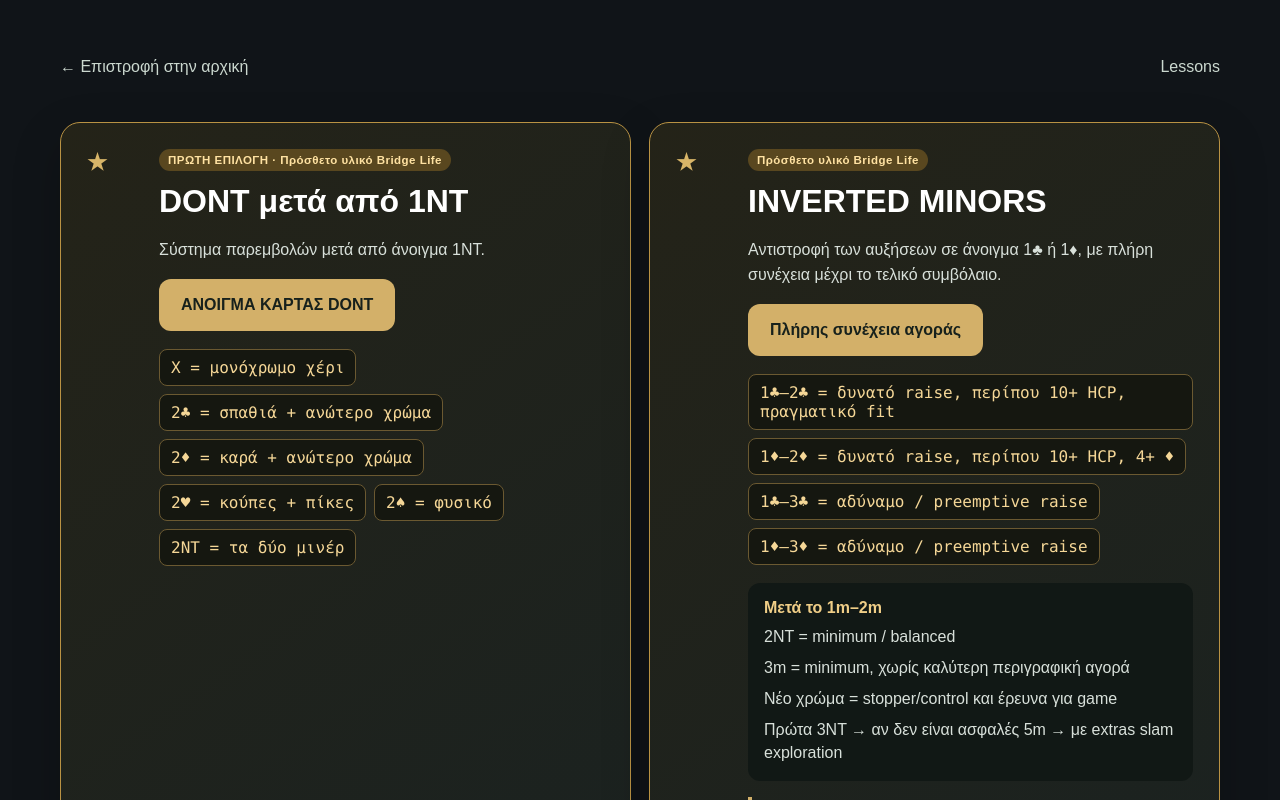
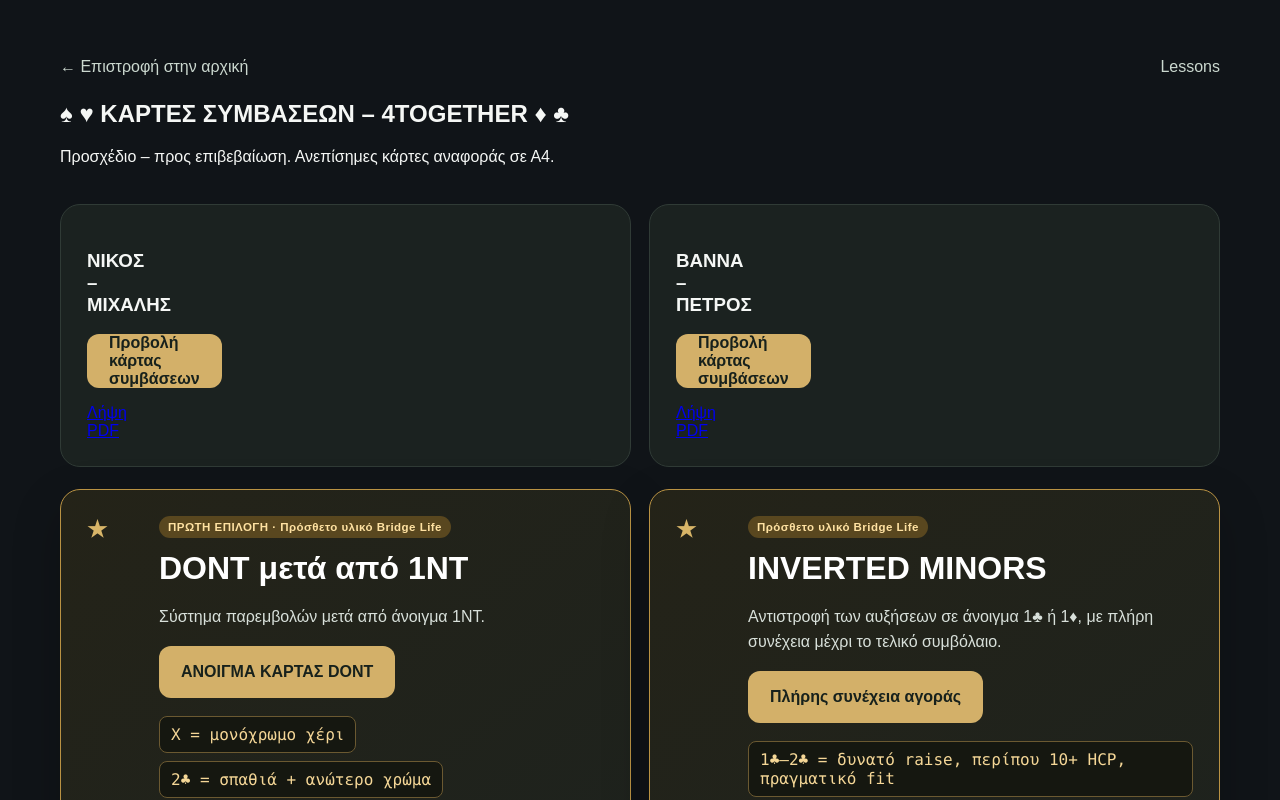
Before and after one commit to nick1stef2/bridge-life, a React (Vite) app: page /conventions in a window 1280 px wide. Shown: the top 800 px of the page. Built offline with nearby package versions, Linux system fonts and the light colour scheme.

Commit message:
Add 4TOGETHER convention cards

```diff
--- a/src/pages/Conventions.jsx
+++ b/src/pages/Conventions.jsx
@@ -3,6 +3,11 @@ import { Link } from "react-router-dom";
 import { conventionsData, conventionsResources, conventionsSource } from "../data/conventionsData";
 import { invertedMinorsLesson } from "../data/invertedMinorsData";
 import "./Conventions.css";
+
+const teamConventionCards = [
+  { name: "ΝΙΚΟΣ – ΜΙΧΑΛΗΣ", pdf: "nikos-michalis-EOM.pdf" },
+  { name: "ΒΑΝΝΑ – ΠΕΤΡΟΣ", pdf: "vanna-petros-EOM.pdf" },
+];
 
 const normalize = (value) =>
   value
@@ -50,6 +55,25 @@ function Conventions() {
         <Link to="/">← Επιστροφή στην αρχική</Link>
         <Link to="/lessons">Lessons</Link>
       </nav>
+
+      <section aria-labelledby="team-convention-cards">
+        <h2 id="team-convention-cards">♠ ♥ ΚΑΡΤΕΣ ΣΥΜΒΑΣΕΩΝ – 4TOGETHER ♦ ♣</h2>
+        <p>Προσχέδιο – προς επιβεβαίωση. Ανεπίσημες κάρτες αναφοράς σε Α4.</p>
+        <div className="supplemental-grid">
+          {teamConventionCards.map(({ name, pdf }) => {
+            const href = `${import.meta.env.BASE_URL}4together/${pdf}`;
+            return (
+              <article className="convention-card" key={name}>
+                <div className="convention-content">
+                  <h3>{name}</h3>
+                  <p><a className="dont-card-button" href={href} target="_blank" rel="noreferrer">Προβολή κάρτας συμβάσεων</a></p>
+                  <a href={href} download>Λήψη PDF</a>
+                </div>
+              </article>
+            );
+          })}
+        </div>
+      </section>
 
       {visibleSupplements.length > 0 && (
         <section className="supplemental-grid" aria-label="Πρόσθετα σκονάκια συμβάσεων">
```
Also changed, not shown: 2 other files (tests, documents, lock files or other folders).
